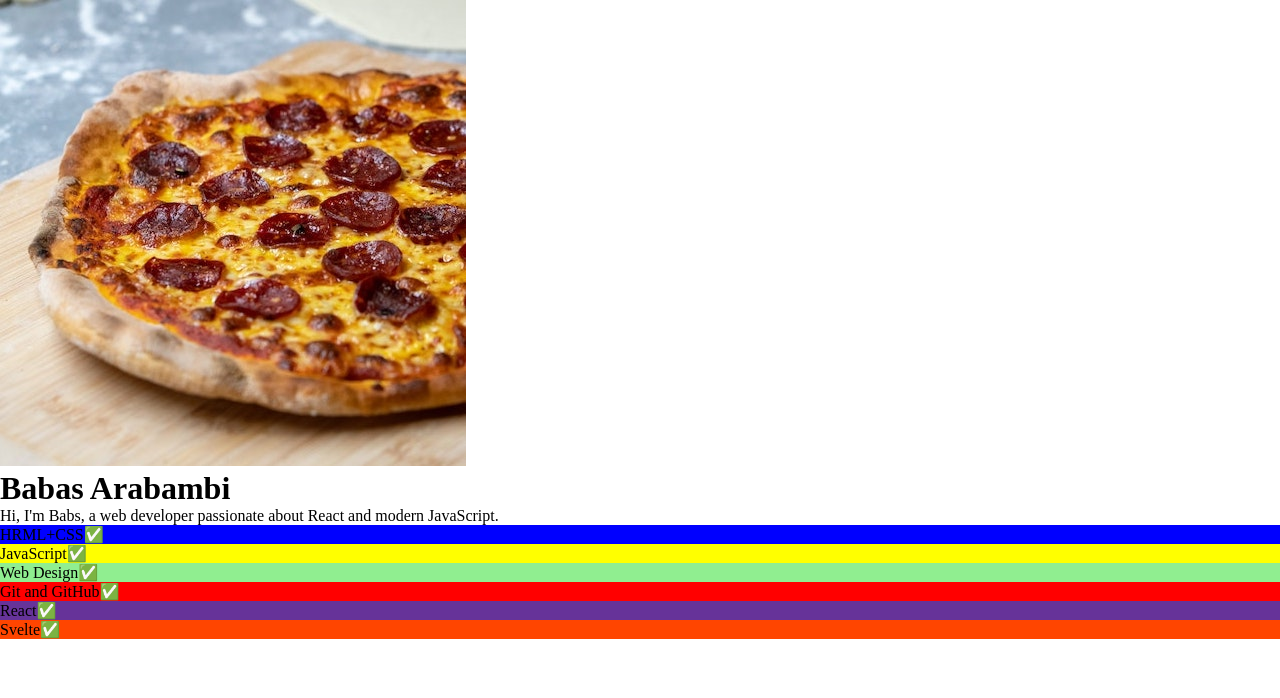
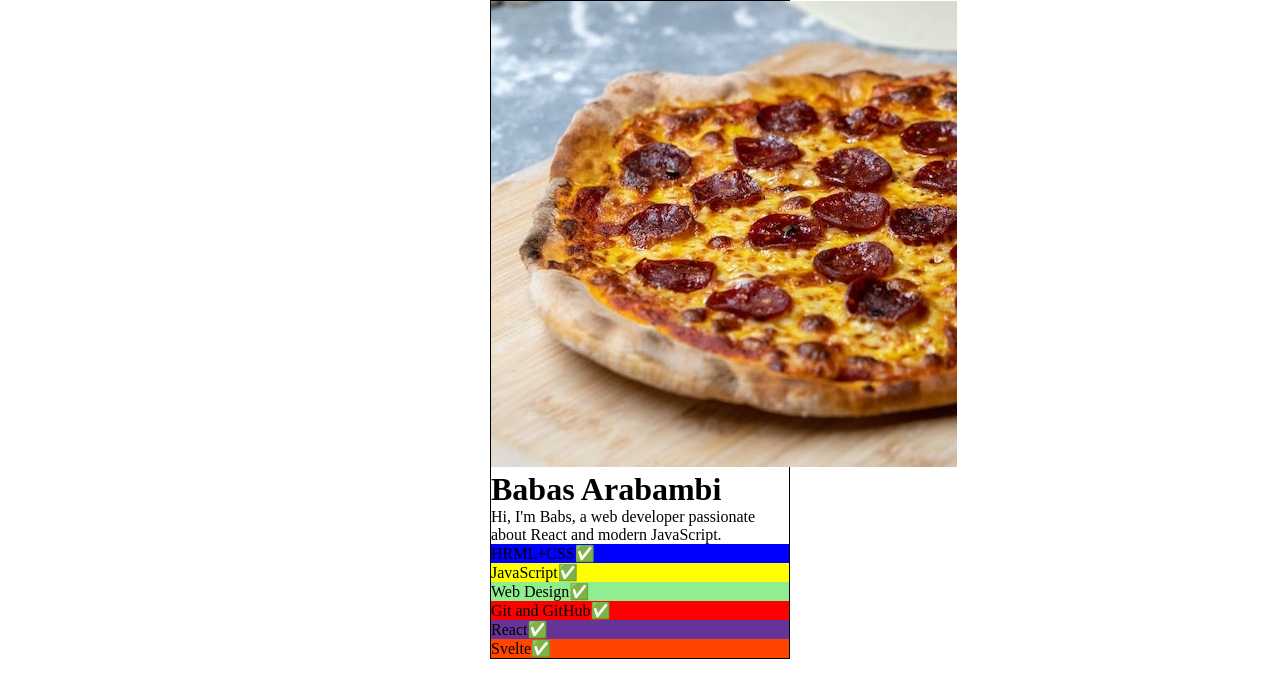
Before and after one commit to araborg/project_portfolio, a React (Vite) app in the folder 1/profile/: page / in a window 1280 px wide. Shown: the top 698 px of the page. Built offline with nearby package versions, Linux system fonts and the light colour scheme.

Commit message:
profile_card: 17

```diff
--- a/1/profile/src/App.css
+++ b/1/profile/src/App.css
@@ -5,3 +5,19 @@
 	padding: 0;
 	box-sizing: border-box;
 }
+
+.card-container {
+	margin: 0 auto;
+	max-width: 300px;
+
+	border: 1px solid black;
+}
+
+.card {
+	/* display: flex; */
+	/* flex-direction: column; */
+	/* justify-content: space-between; */
+	/* width: 100%; */
+	/* border-radius: 15px; */
+	/* box-shadow: 0 0 10px rgba(0, 0, 0, 0.15); */
+}
--- a/1/profile/src/App.tsx
+++ b/1/profile/src/App.tsx
@@ -6,6 +6,7 @@ import SkillList from "./SkillList";
 
 function App() {
 	return (
+		<div className="card-container">
 			<div className="card">
 				<Avatar />
 
@@ -15,6 +16,7 @@ function App() {
 					<SkillList />
 				</main>
 			</div>
+		</div>
 	);
 }
 
```
Lines whose indentation alone changed are shown as unchanged.
